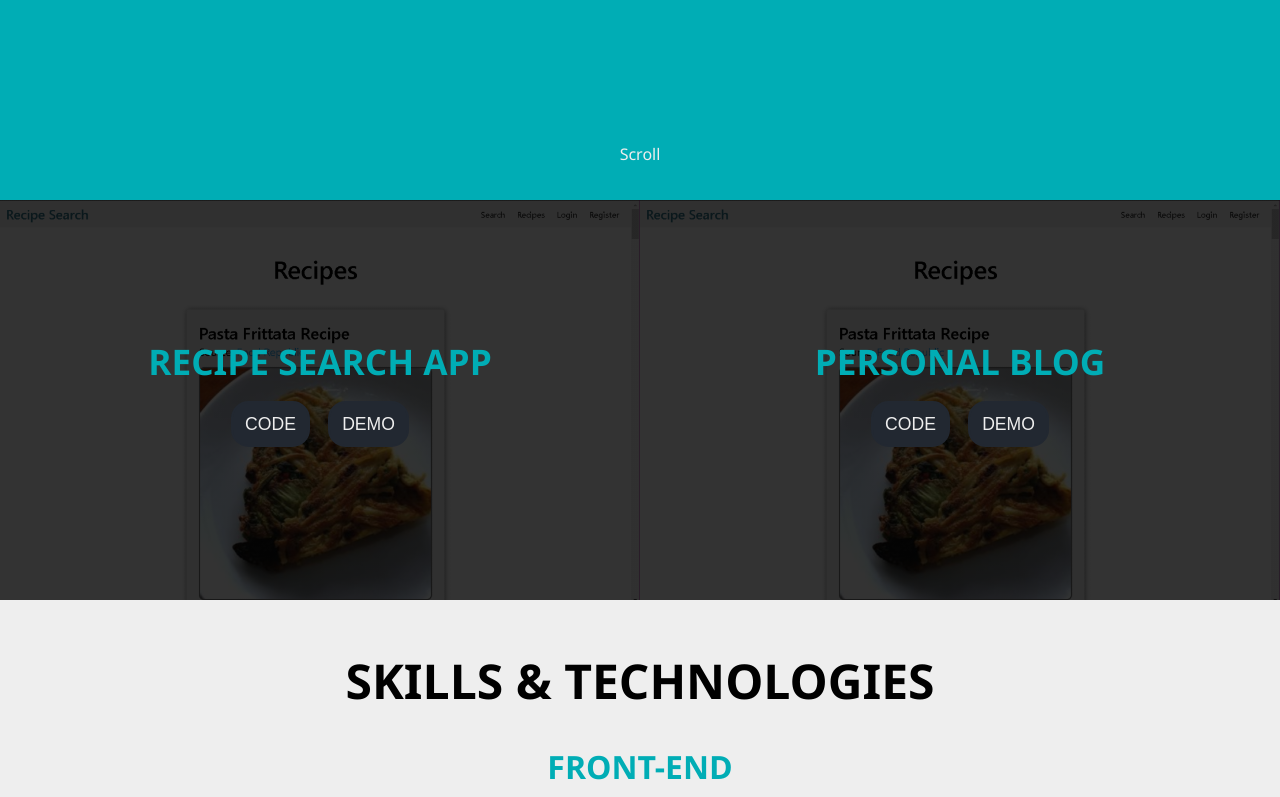
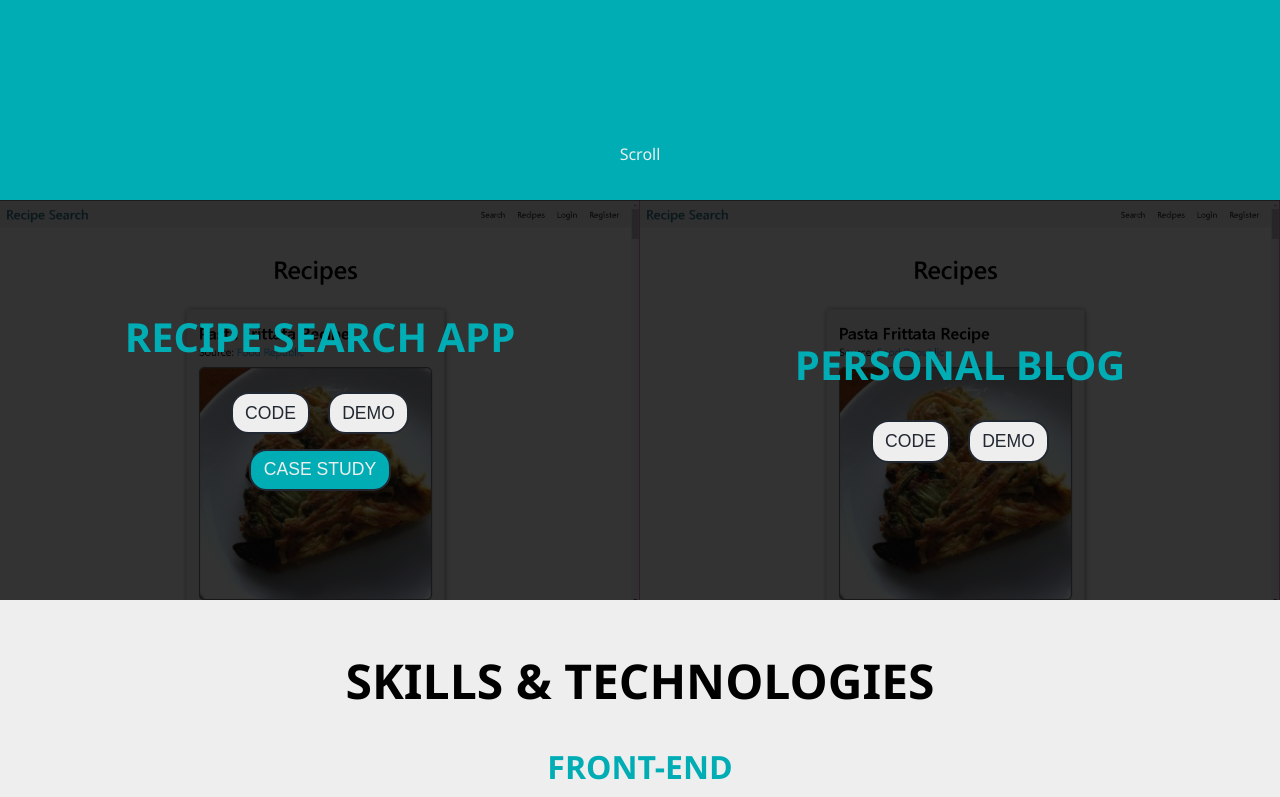
Before and after one commit to HoangNguyen-CA-old/portfolio, a React (Create React App) app: page / in a window 1280 px wide. Shown: the part 600-1397 px from the top of the page. Built offline with nearby package versions, Linux system fonts and the light colour scheme.

Commit message:
changed styling of buttons in project component, added case study button

```diff
--- a/src/components/Project/Project.js
+++ b/src/components/Project/Project.js
@@ -7,7 +7,7 @@ const Container = styled.div`
   display: flex;
   flex-direction: column;
 
-  padding: 1em;
+  padding: 2em 2em;
 
   justify-content: center;
   align-items: center;
@@ -38,13 +38,31 @@ const OverflowContainer = styled.div`
 
 const StyledButton = styled(Button)`
   margin: 0 0.5em;
+  padding: 0.5em 0.7em;
 `;
+
+const CodeButton = styled(StyledButton)`
+  background-color: ${({ theme }) => theme.colors.light};
+  color: ${({ theme }) => theme.colors.dark};
+`;
+
+const DemoButton = styled(StyledButton)`
+  background-color: ${({ theme }) => theme.colors.light};
+  color: ${({ theme }) => theme.colors.dark};
+`;
+
+const CaseButton = styled(StyledButton)`
+  margin-top: 0.8em;
+  background-color: ${({ theme }) => theme.colors.primary};
+`;
+
 const ButtonContainer = styled.div`
-  margin: 1em 0;
+  display: flex;
 `;
 
 const Header = styled.h3`
-  font-size: 2.2rem;
+  font-size: 2.5rem;
+  margin-bottom: 0.7em;
   text-transform: uppercase;
   color: ${({ theme }) => theme.colors.primary};
 `;
@@ -56,14 +74,25 @@ const Project = (props) => {
   const handleOpenDemo = () => {
     window.open(props.demoLink, '_blank');
   };
+
+  const handleOpenCaseStudy = () => {
+    window.open(props.caseStudyLink, '_blank');
+  };
   return (
     <OverflowContainer id='projects'>
       <Container background={props.background}>
         <Header>{props.header}</Header>
         <ButtonContainer>
-          <StyledButton onClick={handleOpenCode}>Code</StyledButton>
-          <StyledButton onClick={handleOpenDemo}>Demo</StyledButton>
+          <CodeButton onClick={handleOpenCode}>Code</CodeButton>
+          <DemoButton onClick={handleOpenDemo}>Demo</DemoButton>
         </ButtonContainer>
+        {props.caseStudyLink ? (
+          <>
+            <CaseButton onClick={handleOpenCaseStudy}>Case Study</CaseButton>
+          </>
+        ) : (
+          ''
+        )}
       </Container>
     </OverflowContainer>
   );
--- a/src/components/UI/Button/Button.js
+++ b/src/components/UI/Button/Button.js
@@ -9,7 +9,7 @@ const Button = styled.button`
 
   background-color: ${({ theme }) => theme.colors.dark};
   color: ${({ theme }) => theme.colors.light};
-  padding: 0.6em 0.7em;
+  padding: 0.5em 0.7em;
   border-radius: 1em;
 
   text-transform: uppercase;
--- a/src/containers/Projects/Projects.js
+++ b/src/containers/Projects/Projects.js
@@ -22,6 +22,7 @@ export class Projects extends Component {
           background={recipeAppImage}
           codeLink='https://github.com/HoangNguyen-CA/cooking-recipe-app'
           demoLink='https://recipe-app-000.herokuapp.com'
+          caseStudyLink='https://hoang-nguyen-blog.herokuapp.com/article/5f14ac195775d42d0cc4e29b'
         ></Project>
         <Project
           header='Personal Blog'
```
